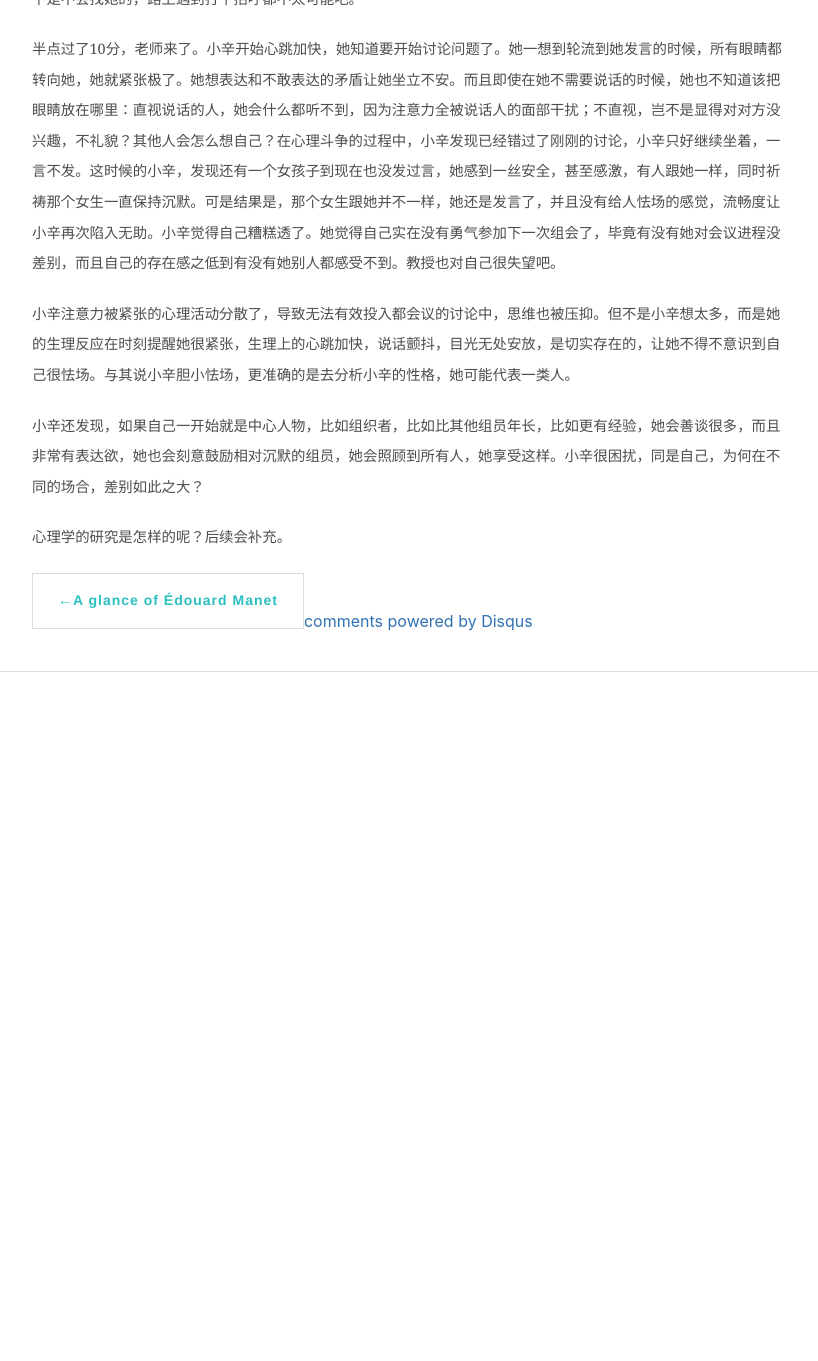
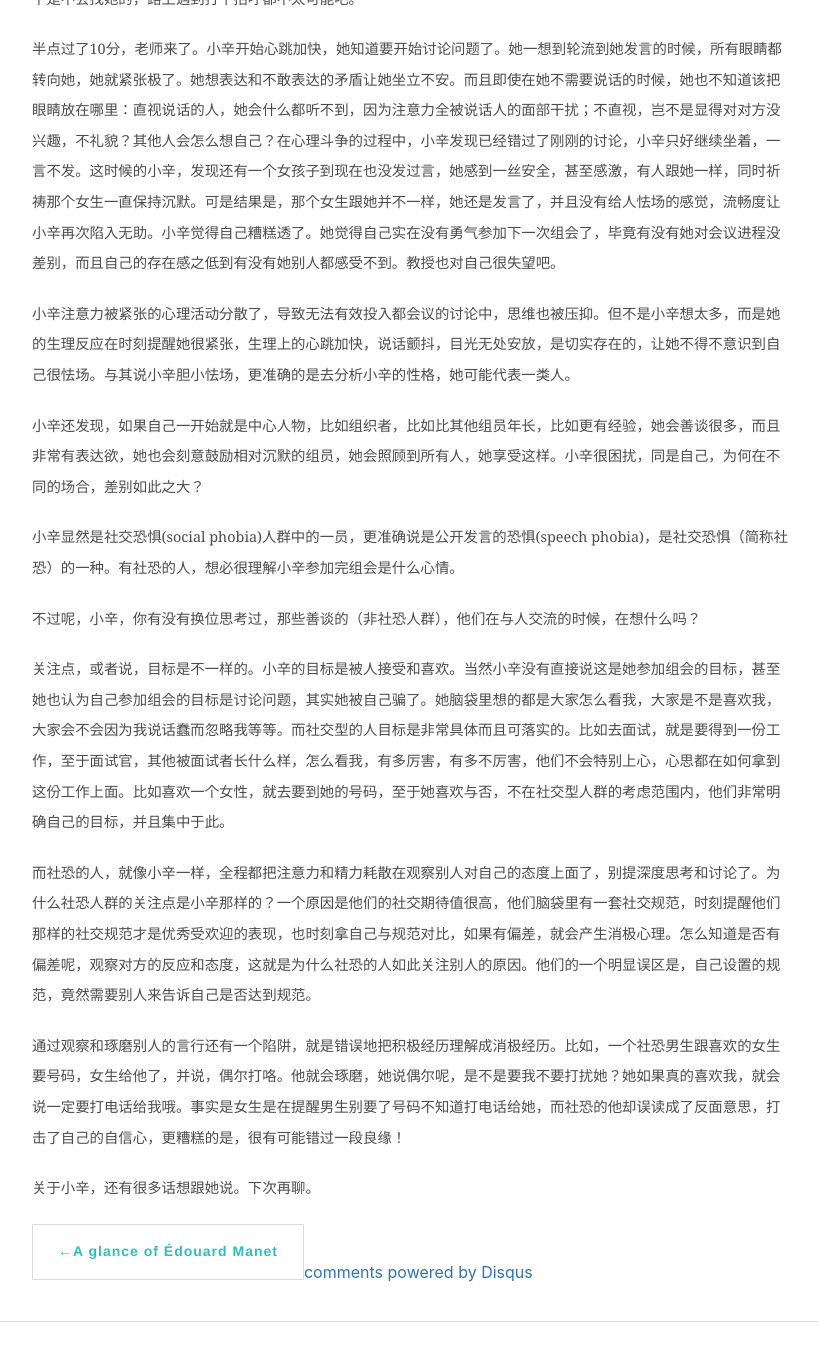
Before and after one commit to shirleysteve/1, a Jekyll site: the page built from _posts/2017-10-06-怯场的小辛.md, in a window 1280 px wide and 1400 px high, scrolled down 484 px. Shown: the top 1361 px of the window, without its empty margins (228-1046 px from the left). Built offline with Jekyll 4.4.1, drawn with Linux system fonts in a browser that asks for light colours; nearby versions of some CDN libraries; comment, search, counter and statistics services are not loaded; before the commit the page ends 1234 px from its top, so only the background shows below that.

Commit message:
Update 2017-10-06-怯场的小辛.md

```diff
--- a/_posts/2017-10-06-怯场的小辛.md
+++ b/_posts/2017-10-06-怯场的小辛.md
@@ -12,4 +12,14 @@ title: 怯场的小辛
 
 小辛还发现，如果自己一开始就是中心人物，比如组织者，比如比其他组员年长，比如更有经验，她会善谈很多，而且非常有表达欲，她也会刻意鼓励相对沉默的组员，她会照顾到所有人，她享受这样。小辛很困扰，同是自己，为何在不同的场合，差别如此之大？
 
-心理学的研究是怎样的呢？后续会补充。
+小辛显然是社交恐惧(social phobia)人群中的一员，更准确说是公开发言的恐惧(speech phobia)，是社交恐惧（简称社恐）的一种。有社恐的人，想必很理解小辛参加完组会是什么心情。
+
+不过呢，小辛，你有没有换位思考过，那些善谈的（非社恐人群），他们在与人交流的时候，在想什么吗？
+
+关注点，或者说，目标是不一样的。小辛的目标是被人接受和喜欢。当然小辛没有直接说这是她参加组会的目标，甚至她也认为自己参加组会的目标是讨论问题，其实她被自己骗了。她脑袋里想的都是大家怎么看我，大家是不是喜欢我，大家会不会因为我说话蠢而忽略我等等。而社交型的人目标是非常具体而且可落实的。比如去面试，就是要得到一份工作，至于面试官，其他被面试者长什么样，怎么看我，有多厉害，有多不厉害，他们不会特别上心，心思都在如何拿到这份工作上面。比如喜欢一个女性，就去要到她的号码，至于她喜欢与否，不在社交型人群的考虑范围内，他们非常明确自己的目标，并且集中于此。
+
+而社恐的人，就像小辛一样，全程都把注意力和精力耗散在观察别人对自己的态度上面了，别提深度思考和讨论了。为什么社恐人群的关注点是小辛那样的？一个原因是他们的社交期待值很高，他们脑袋里有一套社交规范，时刻提醒他们那样的社交规范才是优秀受欢迎的表现，也时刻拿自己与规范对比，如果有偏差，就会产生消极心理。怎么知道是否有偏差呢，观察对方的反应和态度，这就是为什么社恐的人如此关注别人的原因。他们的一个明显误区是，自己设置的规范，竟然需要别人来告诉自己是否达到规范。
+
+通过观察和琢磨别人的言行还有一个陷阱，就是错误地把积极经历理解成消极经历。比如，一个社恐男生跟喜欢的女生要号码，女生给他了，并说，偶尔打咯。他就会琢磨，她说偶尔呢，是不是要我不要打扰她？她如果真的喜欢我，就会说一定要打电话给我哦。事实是女生是在提醒男生别要了号码不知道打电话给她，而社恐的他却误读成了反面意思，打击了自己的自信心，更糟糕的是，很有可能错过一段良缘！
+
+关于小辛，还有很多话想跟她说。下次再聊。
```
